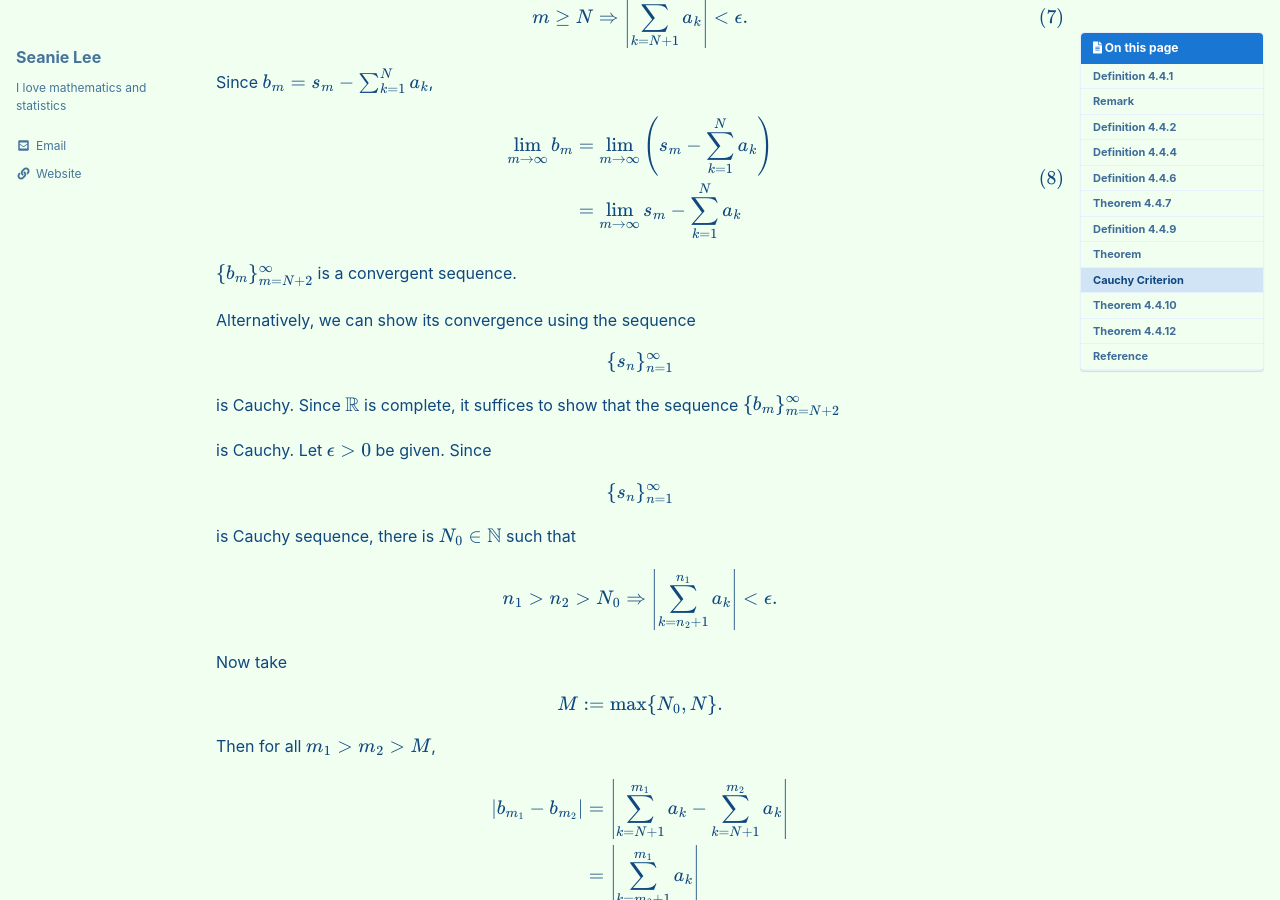
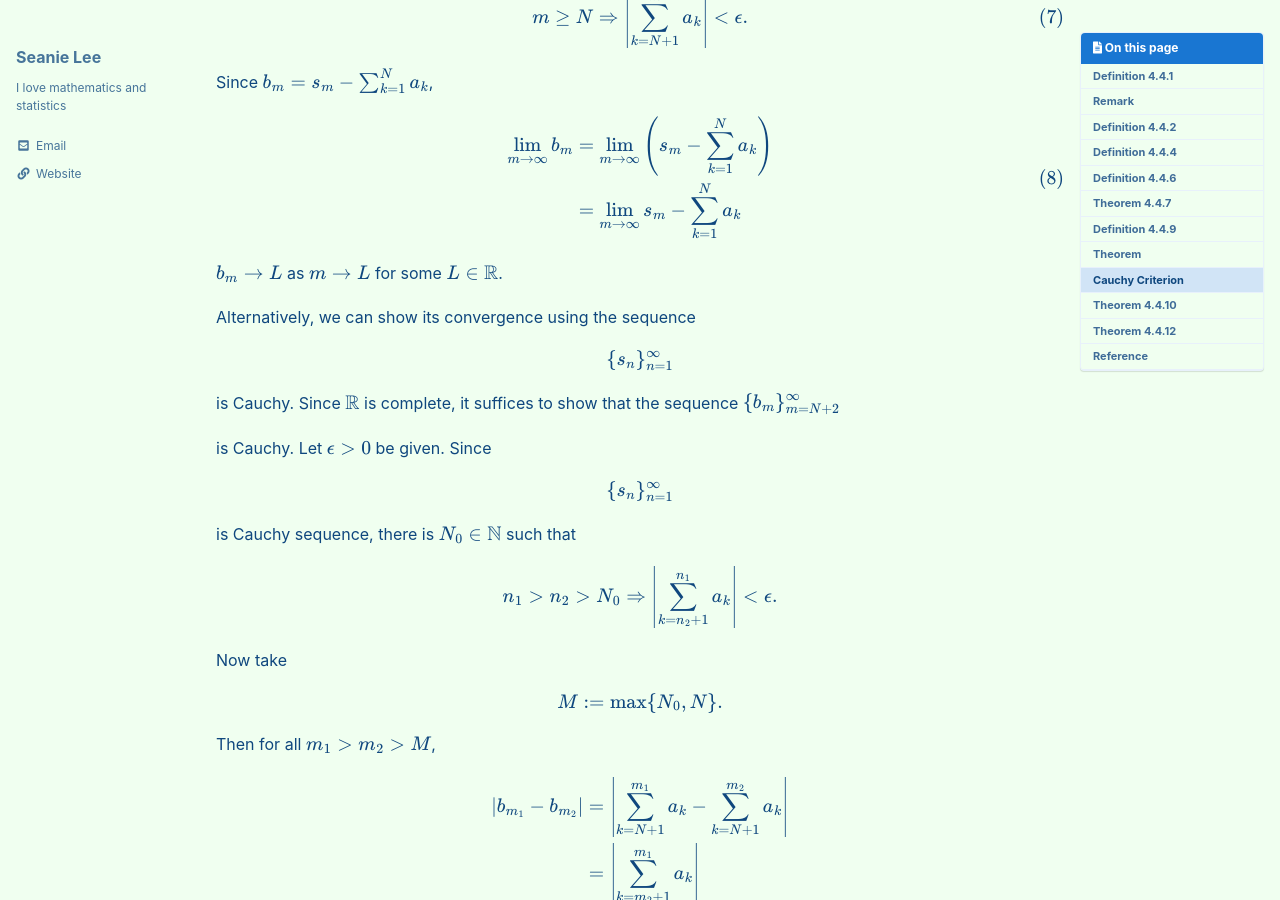
Before and after one commit to seanie12/blog, a Jekyll site: the page built from _posts/2021-03-06-monotone-discontinuity.md, in a window 1280 px wide and 900 px high, scrolled down 3897 px. Built offline with Jekyll 4.4.1, drawn with Linux system fonts in a browser that asks for light colours; cached includes are drawn as plain includes; formulas are drawn with MathJax 3.

Commit message:
Update 2021-03-06-monotone-discontinuity.md

```diff
--- a/_posts/2021-03-06-monotone-discontinuity.md
+++ b/_posts/2021-03-06-monotone-discontinuity.md
@@ -226,7 +226,7 @@ $$
 \end{align}
 $$
 
-$\\{b_m\\}_{m=N+2}^\infty$  is a convergent sequence.
+$b_m\to L$ as $m\to L$ for some $L\in\mathbb{R}$.
 
 Alternatively,  we can show its convergence using the sequence
 
```
